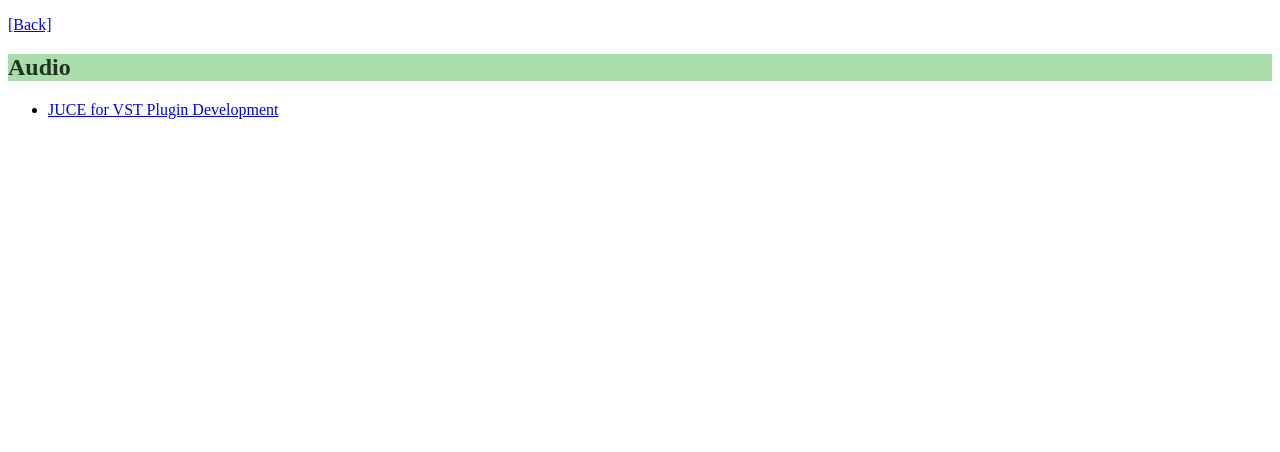
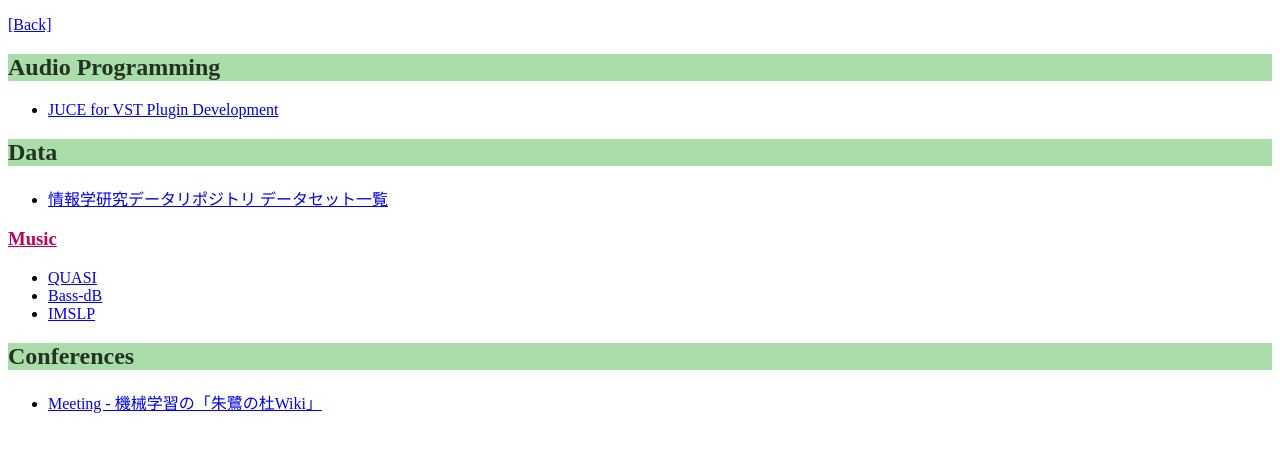
Before and after one commit to tachi-hi/tachi-hi.github.io, a Jekyll site: the page built from bookmarks.md, in a window 1280 px wide. Shown: the top 452 px of the page. Built offline with Jekyll 4.4.1, drawn with Linux system fonts in a browser that asks for light colours.

Commit message:
add bookmarks

```diff
--- a/bookmarks.md
+++ b/bookmarks.md
@@ -5,6 +5,21 @@ title: Bookmarks
 
 [[Back]](index.html)
 
-## Audio
+## Audio Programming
 
 + [JUCE for VST Plugin Development](http://www.redwoodaudio.net/Tutorials/juce_for_vst_development__intro.html)
+
+
+## Data
+
++ [情報学研究データリポジトリ データセット一覧](http://www.nii.ac.jp/cscenter/idr/datalist.html)
+
+### Music
+
++ [QUASI](http://www.tsi.telecom-paristech.fr/aao/en/2012/03/12/quasi/)
++ [Bass-dB](http://bass-db.gforge.inria.fr/BASS-dB/?show=browse&id=mtracks)
++ [IMSLP](http://imslp.org/)
+
+## Conferences
+
++ [Meeting - 機械学習の「朱鷺の杜Wiki」](http://ibisforest.org/index.php?Meeting)
```
